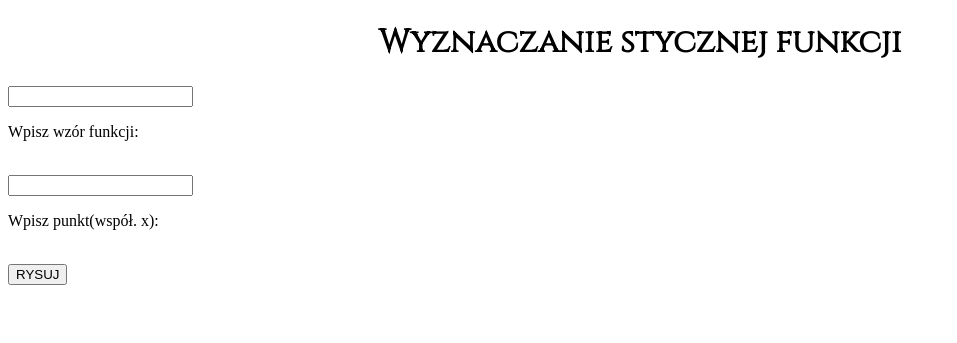
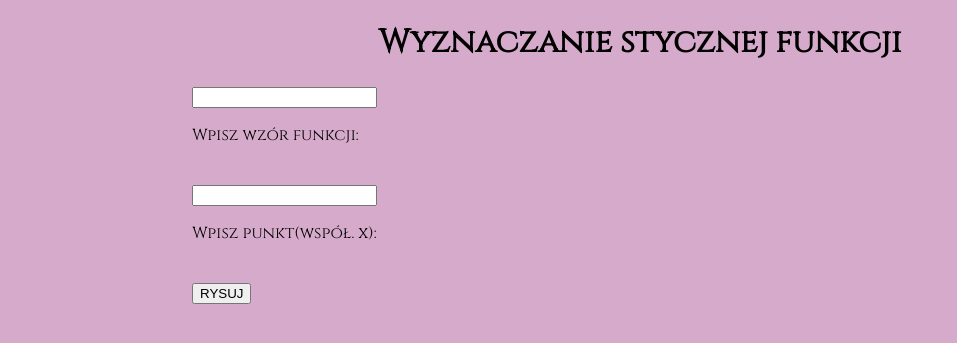
Before and after one commit to McKowal/projekt-IT, a Flask app: page /styczna in a window 1280 px wide. Shown: the top 343 px of the page, without its empty margins (0-957 px from the left). Run offline with Flask 2, Linux system fonts and the light colour scheme.

Commit message:
Dodania stylu do wykres.html
To są początkowe zmiany

```diff
--- a/static/css/wykres.css
+++ b/static/css/wykres.css
@@ -1,14 +1,15 @@
 @import url('https://fonts.googleapis.com/css?family=Cinzel');
+body {
+    background-color: #d5aaca;
+    margin: 0 15%;
+    font-family: "Cinzel", sans-serif;
+}
 h1.title {
     font-family: "Cinzel", sans-serif;
     font-size: xx-large;
     text-align: center;
 }
-a.przycisk {
-    text-align: center;
-}
-a.przycisk:link, a.przycisk:visited {
-    background-color: white;
+.plocik:link, .plocik: white;
     color: black;
     border: 2px solid #BF7256;
     padding: 10px 20px;
@@ -20,7 +21,7 @@ a.przycisk:link, a.przycisk:visited {
     margin: auto;
 }
 
-a.przycisk:hover, a.przycisk:active {
+.plocik:hover, .plocik:active {
     background-color: #BF7256;
     color: white;
 }
--- a/templates/styczna.html
+++ b/templates/styczna.html
@@ -14,7 +14,7 @@
                     <br>
                     <input type="text" name="point" ><p>Wpisz punkt(współ. x):</p>
                     <br>
-                    <input type="submit" value="RYSUJ" id="plot">
+                    <input type="submit" value="RYSUJ" id="plot" class="plocik">
                 </div>
             {% if plotting==True %}
             <div style="display:inline-block;vertical-align:top;"><img src="{{plot}}" alt="styczna w punkcie"></img></div>
```
